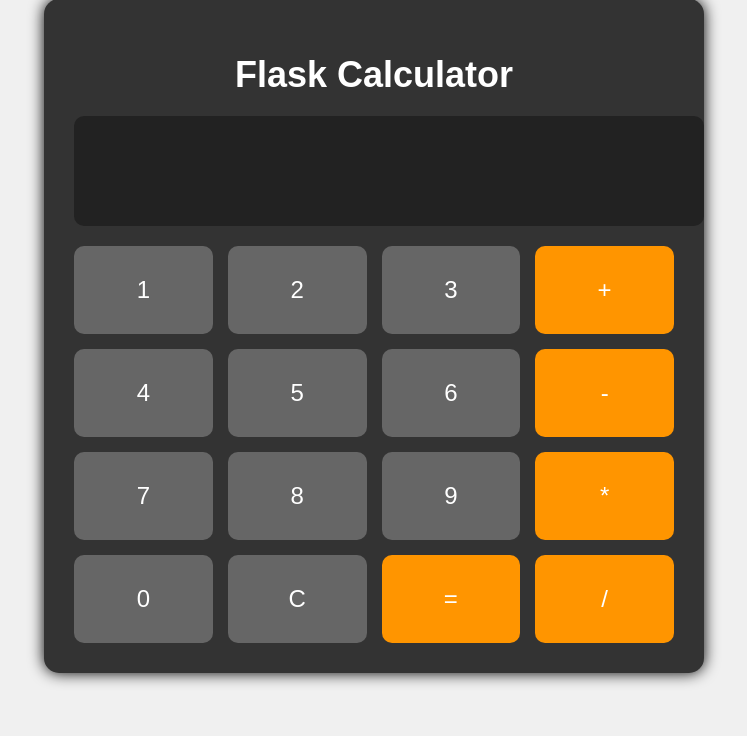
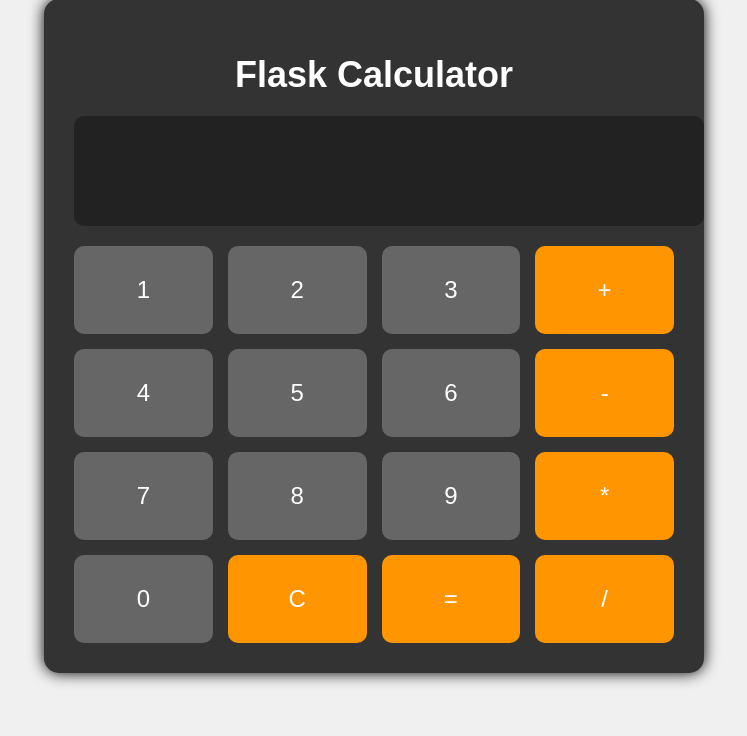
Before and after one commit to lukeguevs/TP3-LOG3000, a Flask app: page / in a window 1280 px wide. Shown: the part 64-800 px from the top of the page, without its empty margins (266-1013 px from the left). Run offline with Flask 3, Linux system fonts and the light colour scheme.

Commit message:
fix : arranger le visuel pour rendre le bouton Clear en orange pour le distinguer des chiffres

```diff
--- a/client/templates/index.html
+++ b/client/templates/index.html
@@ -40,7 +40,7 @@
 
          <button type="button" class="btn" onclick="appendToDisplay('0')">0</button>
           <!-- Bouton Clear pour effacer l'affichage -->
-         <button type="button" class="btn" onclick="clearDisplay()">C</button>
+         <button type="button" class="btn operator" onclick="clearDisplay()">C</button>
           <!-- Bouton égal (=) pour soumettre le formulaire et calculer le résultat -->
          <button type="submit" class="btn operator">=</button>
          <button type="button" class="btn operator" onclick="appendToDisplay('/')">/</button>
```
